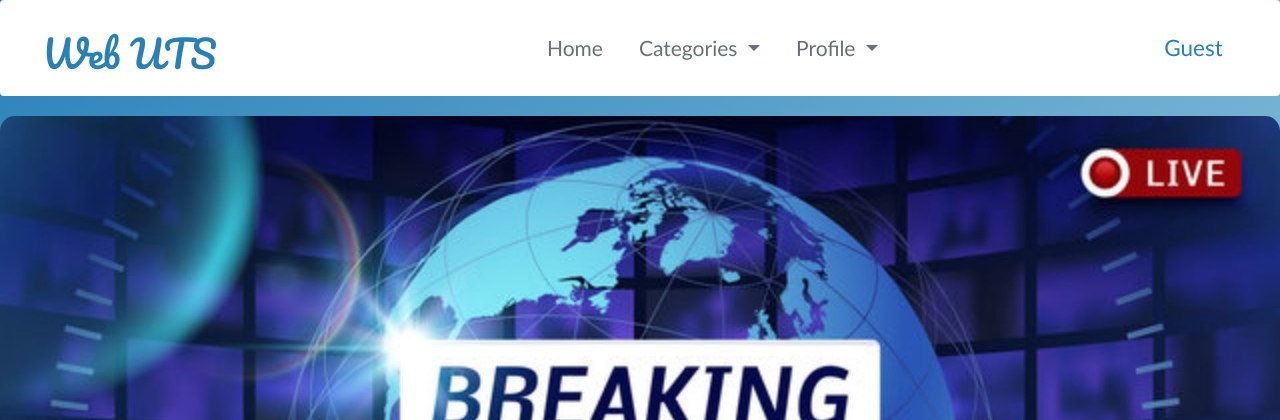
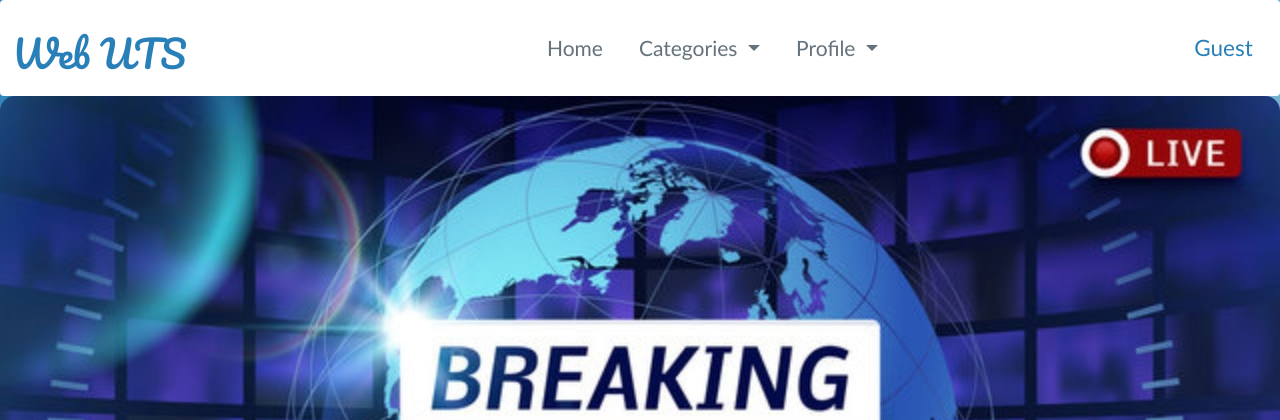
Before and after one commit to joaaoaie/WebProUTS2021, a PHP site: the page made by UTSPEMWEBGabung/index.php in a window 1280 px wide. Shown: the top 420 px of the page. Run offline with PHP 8.4, Linux system fonts and the light colour scheme; data comes from the database, SQL or seed files in the repository; data that the repository does not hold is empty; some libraries are stand-ins or nearby versions.

Commit message:
Update header.php

```diff
--- a/UTSPEMWEBGabung/header.php
+++ b/UTSPEMWEBGabung/header.php
@@ -15,7 +15,7 @@
   </head>
   <body>
       <header class="header">
-      <nav class="navbar navbar-expand-lg">
+      <nav class="navbar navbar-expand-lg" style="padding: 0; margin: 0;">
           <div class="container-fluid">
             <div class="navbar-brand">
               <a href="index.php?id=<?= $name?>">Web UTS</a>
```
